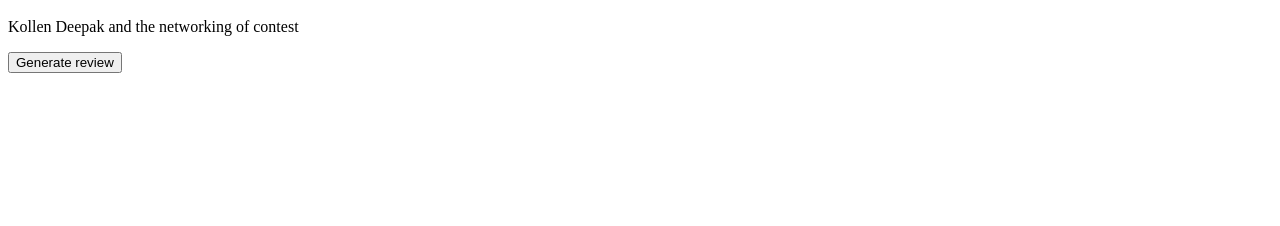
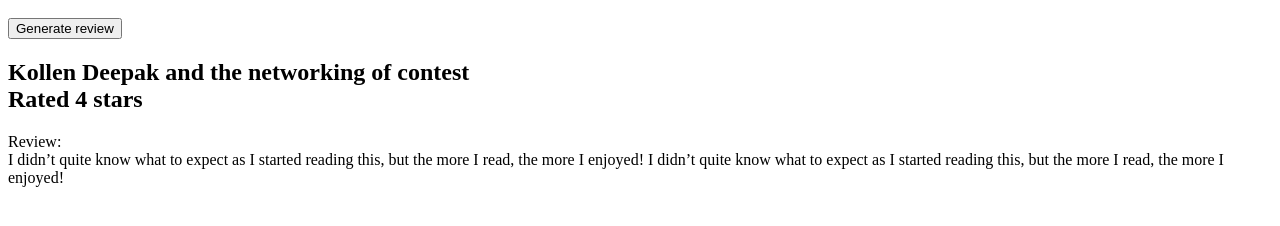
Before and after one commit to Jett59/book-reviewer, a plain HTML site: page index.html in a window 1280 px wide. Both pictures are taken after a click on the button "Generate review". Shown: the part 48-274 px from the top of the page. Drawn offline with Linux system fonts and the light colour scheme.

Commit message:
made the javascript program generate the full review with star rating

```diff
--- a/index.html
+++ b/index.html
@@ -7,8 +7,8 @@
 
 <body>
     <h1>Press 'review' to generate a book review</h1>
-    <p id="review"></p>
     <button onclick="generateReview(getElementById('review'))">Generate review</button>
+    <p id="review">&lt;Press 'Generate review' to see a review here&gt;</Review></p>
 </body>
 
 </html>
--- a/src/reviewer.js
+++ b/src/reviewer.js
@@ -18,5 +18,12 @@ async function generateReview(output) {
     const nouns = await readWords('nouns.txt');
     let noun1 = nouns[randomInt((await nouns).length - 1)];
     let noun2 = nouns[randomInt((await nouns).length - 1)];
-    output.innerHTML = name1 + ' ' + name2 + ' and the ' + noun1 + ' of ' + noun2;
+    let stars = randomInt(5) + 1;
+    const reviewTerms = await readWords(stars + 'stars.txt');
+    let reviewTerm1 = reviewTerms[randomInt(reviewTerms.length - 1)];
+    let reviewTerm2 = reviewTerms[randomInt(reviewTerms.length - 1)];
+    output.innerHTML = '<h2>' + name1 + ' ' + name2 + ' and the ' + noun1 + ' of ' + noun2 + '<br/>'
+        + 'Rated ' + stars + ' star' + (stars != 1 ? 's' : '') + '</h2>'
+        + 'Review:<br/>'
+        + reviewTerm1 + ' ' + reviewTerm2;
 }
```
